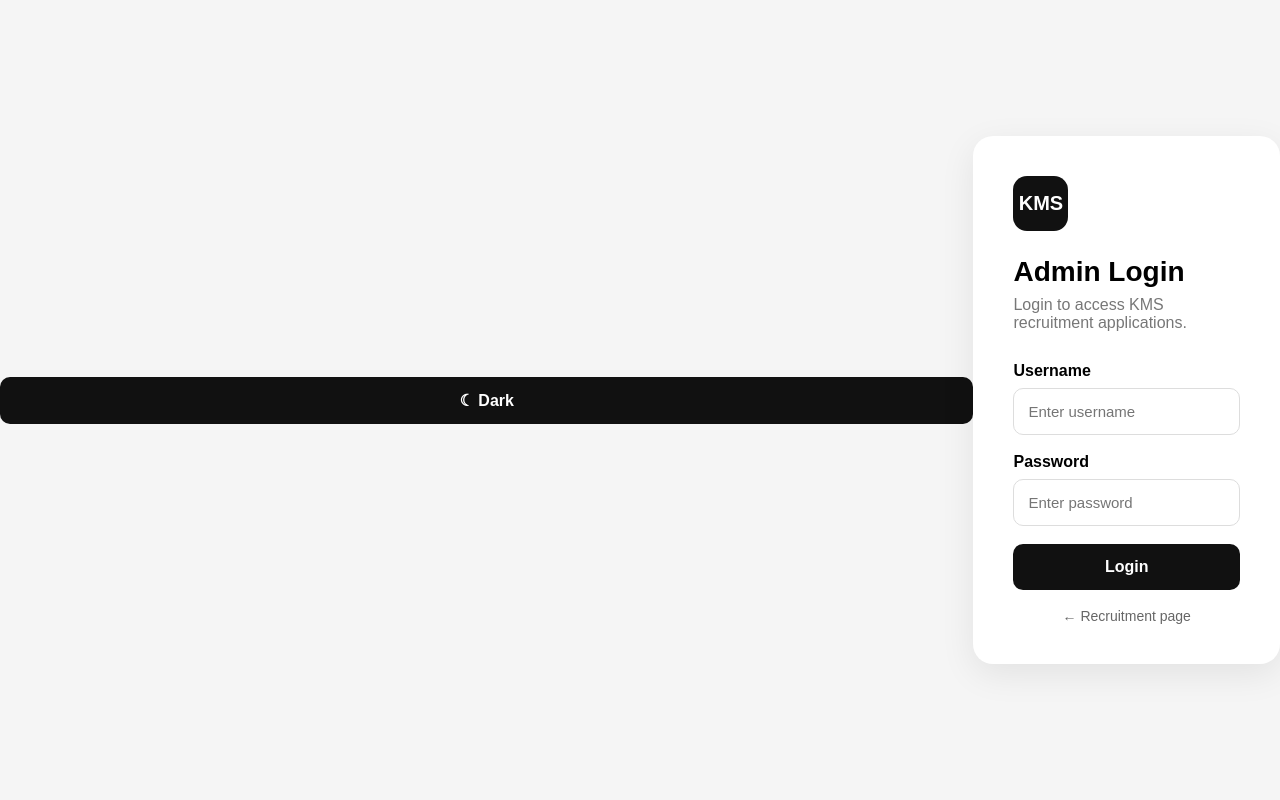
After one commit to Theyuviiiii/KMS, a Flask app: page /admin/login in a window 1280 px wide. The commit adds this page. Run offline with Flask 3, Linux system fonts and the light colour scheme.

Commit message:
Add admin login and dark mode

```diff
--- a/app.py
+++ b/app.py
@@ -1,8 +1,21 @@
-from flask import Flask, render_template, request, redirect, url_for, jsonify
+from flask import Flask, render_template, request, redirect, url_for, jsonify, session
+from functools import wraps
 import sqlite3
 import os
 
 app = Flask(__name__)
+app.secret_key = os.environ.get("FLASK_SECRET_KEY", "KMS_CHANGE_THIS_SECRET_KEY")
+
+ADMIN_USERNAME = os.environ.get("ADMIN_USERNAME", "Yuvraj8707")
+ADMIN_PASSWORD = os.environ.get("ADMIN_PASSWORD", "Yuvraj8707")
+
+def admin_required(f):
+    @wraps(f)
+    def decorated_function(*args, **kwargs):
+        if not session.get("admin_logged_in"):
+            return redirect(url_for("admin_login"))
+        return f(*args, **kwargs)
+    return decorated_function
 DB_PATH = os.path.join("database", "kms_recruitment.db")
 
 DOMAINS = [
@@ -67,7 +80,25 @@ def apply():
 
     return jsonify({"ok": True, "message": "Application submitted successfully!"})
 
+@app.route("/admin/login", methods=["GET", "POST"])
+def admin_login():
+    error = None
+    if request.method == "POST":
+        username = request.form.get("username", "")
+        password = request.form.get("password", "")
+        if username == ADMIN_USERNAME and password == ADMIN_PASSWORD:
+            session["admin_logged_in"] = True
+            return redirect(url_for("admin"))
+        error = "Invalid username or password."
+    return render_template("admin_login.html", error=error)
+
+@app.route("/admin/logout")
+def admin_logout():
+    session.clear()
+    return redirect(url_for("admin_login"))
+
 @app.route("/admin")
+@admin_required
 def admin():
     conn = get_db()
     applications = conn.execute(
@@ -78,4 +109,4 @@ def admin():
 
 if __name__ == "__main__":
     init_db()
-    app.run(host="127.0.0.1", port=8000, debug=True)
+    app.run(debug=True)
--- a/templates/admin.html
+++ b/templates/admin.html
@@ -7,13 +7,14 @@
 <link rel="stylesheet" href="{{ url_for('static', filename='css/style.css') }}">
 </head>
 <body class="admin-page">
+<button class="theme-toggle" type="button" id="themeToggle" aria-label="Toggle dark mode">☾ Dark</button>
 <div class="admin-wrap">
   <div class="admin-head">
     <div>
       <div class="eyebrow">KMS — ADMIN</div>
       <h1>Applications</h1>
     </div>
-    <a href="/" class="back-link">← Recruitment page</a>
+    <div><a href="/" class="back-link">← Recruitment page</a> &nbsp; <a href="{{ url_for('admin_logout') }}" class="back-link">Logout</a></div>
   </div>
   <div class="admin-stat">{{ applications|length }} application{{ '' if applications|length == 1 else 's' }}</div>
   <div class="table-wrap">
--- /dev/null
+++ b/templates/admin_login.html
@@ -0,0 +1,10 @@
+<!doctype html>
+<html lang="en">
+<head>
+<meta charset="UTF-8"><meta name="viewport" content="width=device-width,initial-scale=1">
+<title>KMS Admin Login</title>
+<style>
+*{box-sizing:border-box}body{margin:0;min-height:100vh;display:flex;align-items:center;justify-content:center;background:#f5f5f5;font-family:Arial,sans-serif}.login-card{width:380px;background:#fff;padding:40px;border-radius:20px;box-shadow:0 10px 35px rgba(0,0,0,.08)}.logo{width:55px;height:55px;background:#111;color:#fff;border-radius:14px;display:flex;align-items:center;justify-content:center;font-weight:700;font-size:20px;margin-bottom:25px}h1{margin:0 0 8px;font-size:28px}.subtitle{color:#777;margin-bottom:30px}label{display:block;margin-bottom:8px;font-weight:600}input{width:100%;padding:14px;border:1px solid #ddd;border-radius:10px;margin-bottom:18px;font-size:15px;outline:none}input:focus{border-color:#111}button{width:100%;padding:14px;border:0;border-radius:10px;background:#111;color:#fff;font-size:16px;font-weight:600;cursor:pointer}button:hover{background:#333}.error{background:#ffe8e8;color:#c62828;padding:12px;border-radius:10px;margin-bottom:18px;font-size:14px}.home{display:block;text-align:center;margin-top:18px;color:#666;text-decoration:none;font-size:14px}
+</style></head><body class="login-page"><button class="theme-toggle" type="button" id="themeToggle" aria-label="Toggle dark mode">☾ Dark</button><div class="login-card"><div class="logo">KMS</div><h1>Admin Login</h1><div class="subtitle">Login to access KMS recruitment applications.</div>{% if error %}<div class="error">{{ error }}</div>{% endif %}<form method="POST"><label>Username</label><input type="text" name="username" placeholder="Enter username" required autocomplete="username"><label>Password</label><input type="password" name="password" placeholder="Enter password" required autocomplete="current-password"><button type="submit">Login</button></form><a class="home" href="/">← Recruitment page</a></div><script>
+(function(){const b=document.getElementById("themeToggle");const dark=localStorage.getItem("kms-theme")==="dark";if(dark)document.body.classList.add("dark-mode");function update(){const on=document.body.classList.toggle("dark-mode");localStorage.setItem("kms-theme",on?"dark":"light");b.textContent=on?"☀ Light":"☾ Dark"} b.textContent=dark?"☀ Light":"☾ Dark";b.addEventListener("click",update)})();
+</script></body></html>
--- a/templates/index.html
+++ b/templates/index.html
@@ -10,6 +10,7 @@
   <link rel="stylesheet" href="{{ url_for('static', filename='css/style.css') }}">
 </head>
 <body>
+  <button class="theme-toggle" type="button" id="themeToggle" aria-label="Toggle dark mode">☾ Dark</button>
   <main class="app-shell">
 
     <section class="intro-panel">
```
Also changed, not shown: static/css/style.css (+26 -0 lines), static/js/script.js (+12 -0 lines).
